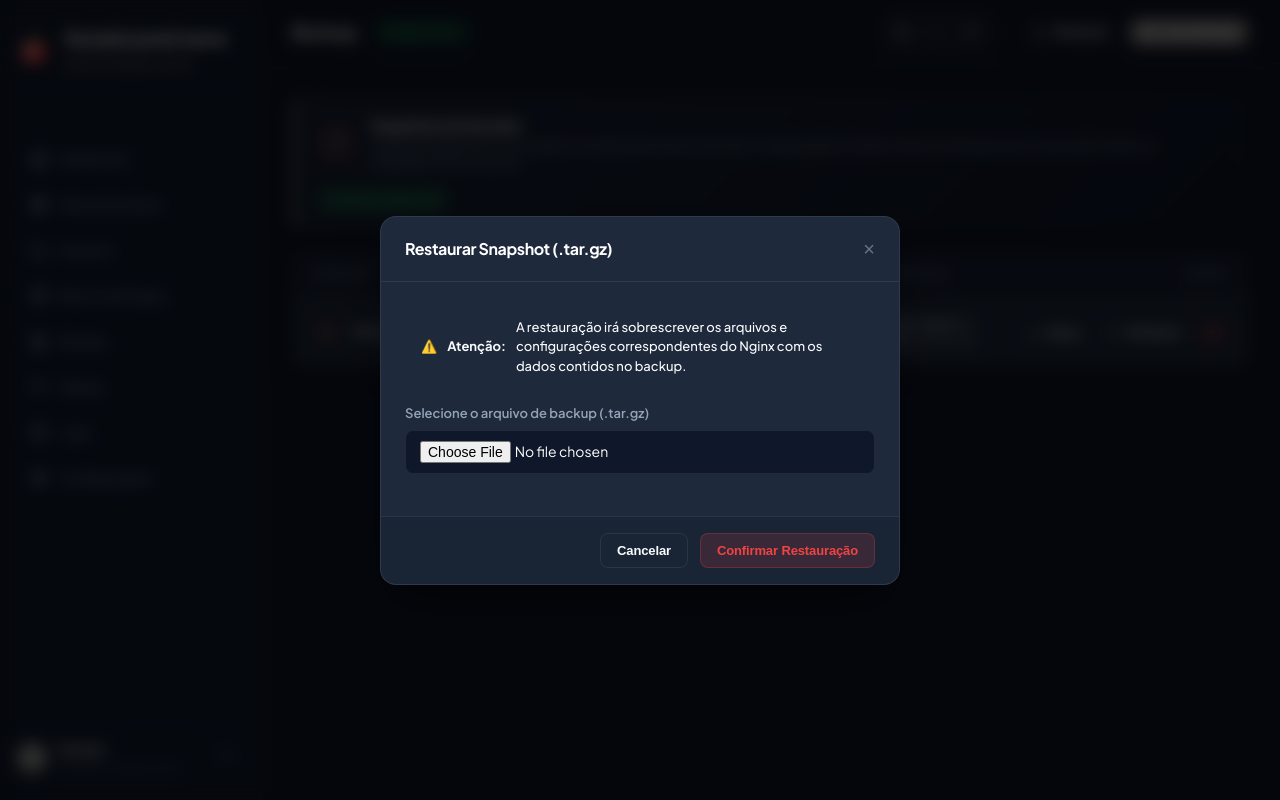
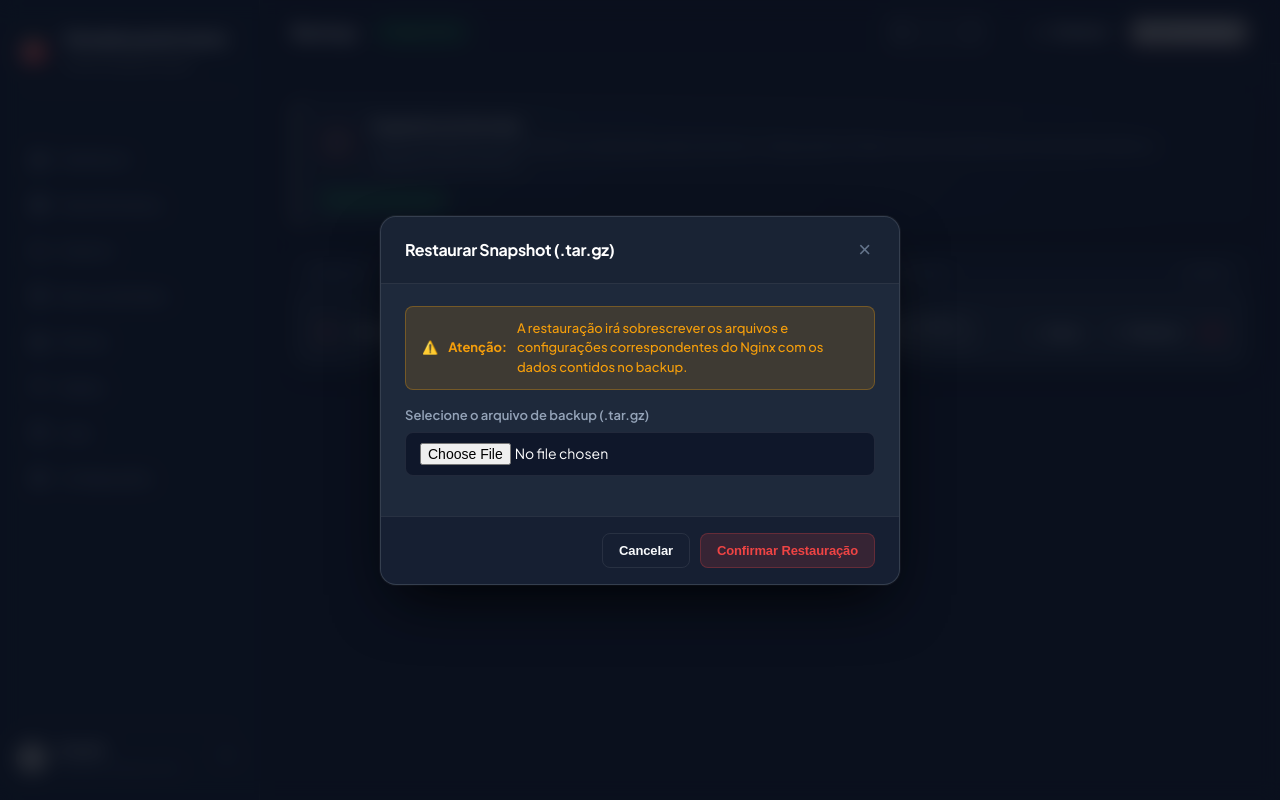
Before and after one commit to rindermaster/tomate-cp, a Python web app: template app/templates/backups.html in a window 1280 px wide, after a click on "Restaurar". Run offline with Jinja, Linux system fonts and the light colour scheme; the template is opened without the code that fills it: most values are stand-ins (such as "Sample title", 1, 10 or a date in 2020).

Commit message:
fix(ui): padronizar modais e alertas com fundo escuro solido e estilo premium

```diff
--- a/app/static/css/style.css
+++ b/app/static/css/style.css
@@ -600,14 +600,15 @@ input:checked + .toggle-slider:before {
   transform: translateX(20px);
 }
 
-/* Modals */
+/* Modals (Solid Standard Dark Surface - UI/UX Pro Max) */
 .modal-overlay {
   display: none;
   position: fixed;
   top: 0; left: 0; right: 0; bottom: 0;
-  background: rgba(0, 0, 0, 0.7);
-  backdrop-filter: blur(8px);
-  z-index: 100;
+  background: rgba(10, 15, 26, 0.78);
+  backdrop-filter: blur(10px);
+  -webkit-backdrop-filter: blur(10px);
+  z-index: 20000;
   align-items: center;
   justify-content: center;
   padding: 20px;
@@ -617,15 +618,19 @@ input:checked + .toggle-slider:before {
   display: flex !important;
 }
 
+.modal,
 .modal-card {
-  background: var(--color-surface);
-  border: 1px solid var(--color-border);
+  background: #1E293B !important;
+  background-color: #1E293B !important;
+  border: 1px solid rgba(255, 255, 255, 0.1) !important;
   border-radius: var(--radius-lg);
   width: 100%;
   max-width: 520px;
-  box-shadow: 0 25px 50px -12px rgba(0, 0, 0, 0.6);
-  animation: modalEnter 0.25s ease-out;
+  box-shadow: 0 25px 60px -15px rgba(0, 0, 0, 0.85), 0 0 0 1px rgba(255, 255, 255, 0.05);
+  animation: modalEnter 0.25s cubic-bezier(0.16, 1, 0.3, 1);
   overflow: hidden;
+  color: #FFFFFF;
+  position: relative;
 }
 
 @keyframes modalEnter {
@@ -634,16 +639,18 @@ input:checked + .toggle-slider:before {
 }
 
 .modal-header {
-  padding: 20px 24px;
-  border-bottom: 1px solid var(--color-border);
+  padding: 18px 24px;
+  border-bottom: 1px solid rgba(255, 255, 255, 0.08);
   display: flex;
   align-items: center;
   justify-content: space-between;
+  background: rgba(15, 23, 42, 0.35);
 }
 
 .modal-title {
   font-size: 16px;
   font-weight: 700;
+  letter-spacing: -0.02em;
   color: #FFFFFF;
 }
 
@@ -652,25 +659,32 @@ input:checked + .toggle-slider:before {
   border: none;
   color: var(--color-text-subtle);
   cursor: pointer;
-  font-size: 20px;
+  font-size: 22px;
   line-height: 1;
+  padding: 4px;
+  border-radius: 4px;
+  transition: var(--transition);
 }
 
 .modal-close:hover {
   color: #FFFFFF;
+  background: rgba(255, 255, 255, 0.08);
 }
 
 .modal-body {
-  padding: 24px;
-}
-
-.modal-footer {
+  padding: 22px 24px;
+  color: var(--color-text);
+}
+
+.modal-footer,
+.modal-actions {
   padding: 16px 24px;
-  border-top: 1px solid var(--color-border);
-  display: flex;
+  border-top: 1px solid rgba(255, 255, 255, 0.08);
+  display: flex;
+  align-items: center;
   justify-content: flex-end;
-  gap: 12px;
-  background: rgba(15, 23, 42, 0.3);
+  gap: 10px;
+  background: rgba(15, 23, 42, 0.5);
 }
 
 /* Form Controls */
@@ -763,6 +777,16 @@ input:checked + .toggle-slider:before {
 
 .alert-success { background: rgba(34, 197, 94, 0.15); border: 1px solid rgba(34, 197, 94, 0.3); color: #22C55E; }
 .alert-danger { background: rgba(239, 68, 68, 0.15); border: 1px solid rgba(239, 68, 68, 0.3); color: #EF4444; }
+.alert-warning { background: rgba(245, 158, 11, 0.15); border: 1px solid rgba(245, 158, 11, 0.3); color: #F59E0B; }
+.alert-info { background: rgba(56, 189, 248, 0.15); border: 1px solid rgba(56, 189, 248, 0.3); color: #38BDF8; }
+
+.modal > form,
+.modal-card > form {
+  display: flex;
+  flex-direction: column;
+  margin: 0;
+  width: 100%;
+}
 
 
 /* Sidebar Top & Drawer Elements */
@@ -1129,6 +1153,7 @@ input:checked + .toggle-slider:before {
     align-items: flex-end;
   }
 
+  .modal,
   .modal-card {
     width: 100%;
     max-width: 100%;
@@ -1138,6 +1163,11 @@ input:checked + .toggle-slider:before {
     border-top-right-radius: 20px;
     max-height: 90vh;
     animation: slideUp 0.25s cubic-bezier(0.16, 1, 0.3, 1);
+  }
+
+  .modal-footer,
+  .modal-actions {
+    padding: 16px 20px max(24px, env(safe-area-inset-bottom, 20px));
   }
 
   @keyframes slideUp {
--- a/app/templates/base.html
+++ b/app/templates/base.html
@@ -12,7 +12,7 @@
     <link rel="preconnect" href="https://fonts.googleapis.com">
     <link rel="preconnect" href="https://fonts.gstatic.com" crossorigin>
     <link href="https://fonts.googleapis.com/css2?family=Plus+Jakarta+Sans:wght@400;500;600;700;800&family=JetBrains+Mono:wght@400;500;600&display=swap" rel="stylesheet">
-    <link rel="stylesheet" href="/static/css/style.css?v=2.6.0">
+    <link rel="stylesheet" href="/static/css/style.css?v=2.7.1">
     <style>
         :root {
             --color-primary: {{ accent_color }};
```
Also changed, not shown: app/templates/files.html (+78 -58 lines).
